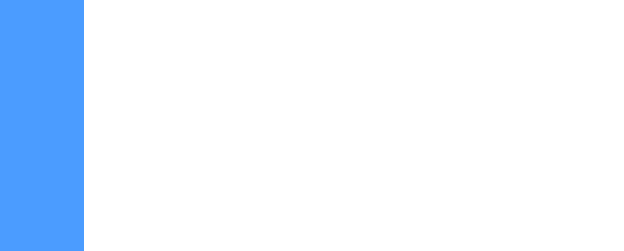
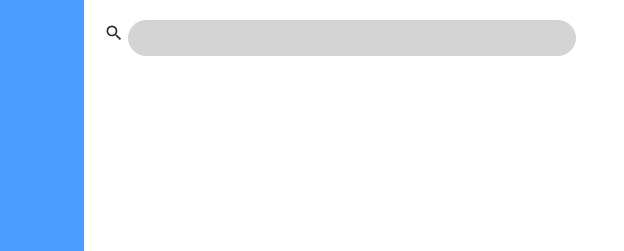
Before and after one commit to AhmadR6/admin-dashboard, a plain HTML site: page index.html in a window 1280 px wide. Shown: the top 251 px of the page, 156-780 px from the left. Drawn offline with Linux system fonts and the light colour scheme.

Commit message:
add serach input bar

```diff
--- a/index.html
+++ b/index.html
@@ -180,7 +180,26 @@
           </ul>
         </nav>
       </header>
-      <main></main>
+      <main>
+        <section class="main-section section">
+          <div class="search-container">
+            <label for="search-input">
+              <svg
+                xmlns="http://www.w3.org/2000/svg"
+                viewBox="0 0 24 24"
+                class="search-icon"
+              >
+                <title>magnify</title>
+                <path
+                  d="M9.5,3A6.5,6.5 0 0,1 16,9.5C16,11.11 15.41,12.59 14.44,13.73L14.71,14H15.5L20.5,19L19,20.5L14,15.5V14.71L13.73,14.44C12.59,15.41 11.11,16 9.5,16A6.5,6.5 0 0,1 3,9.5A6.5,6.5 0 0,1 9.5,3M9.5,5C7,5 5,7 5,9.5C5,12 7,14 9.5,14C12,14 14,12 14,9.5C14,7 12,5 9.5,5Z"
+                />
+              </svg>
+              <input type="text" id="search-input" />
+            </label>
+          </div>
+        </section>
+        <section class="section"></section>
+      </main>
     </div>
   </body>
 </html>
--- a/styles.css
+++ b/styles.css
@@ -21,8 +21,7 @@ body {
 img,
 picture,
 video,
-canvas,
-svg {
+canvas {
   display: block;
   max-width: 100%;
 }
@@ -115,3 +114,29 @@ a {
   height: 20px;
   fill: #fff;
 }
+
+/*Main section*/
+.search-icon {
+  width: 20px;
+  height: 20px;
+  fill: #282929;
+}
+main {
+  grid-column: span 10;
+  padding: 20px;
+}
+.search-container {
+  width: calc(45vw + 40px);
+  display: flex;
+  align-items: center;
+  gap: 10px;
+  vertical-align: middle;
+}
+
+.search-container input {
+  width: 35vw;
+  border-radius: 20px;
+  padding: 5px;
+  border: 1px solid #d4d4d4;
+  background-color: #d4d4d4;
+}
```
